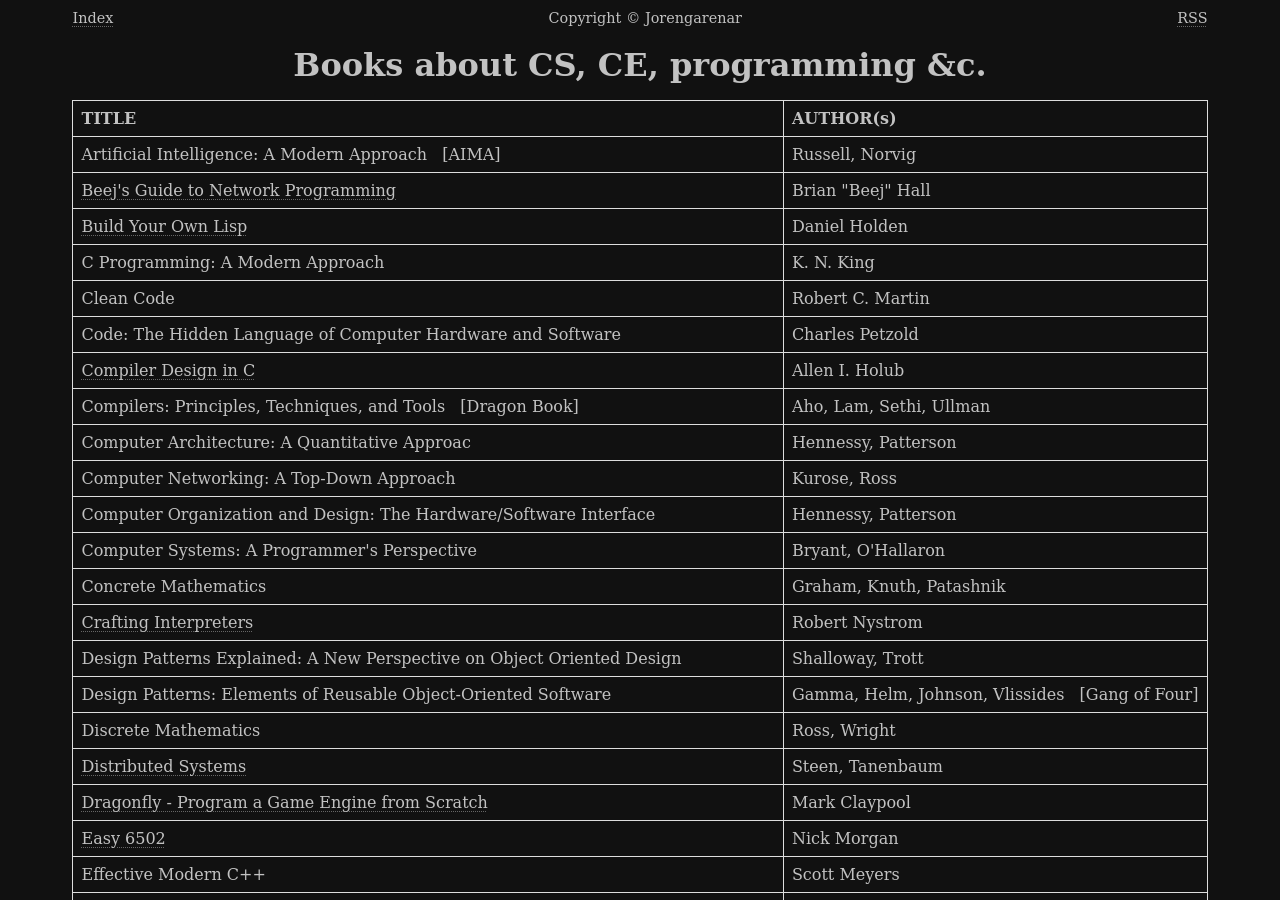
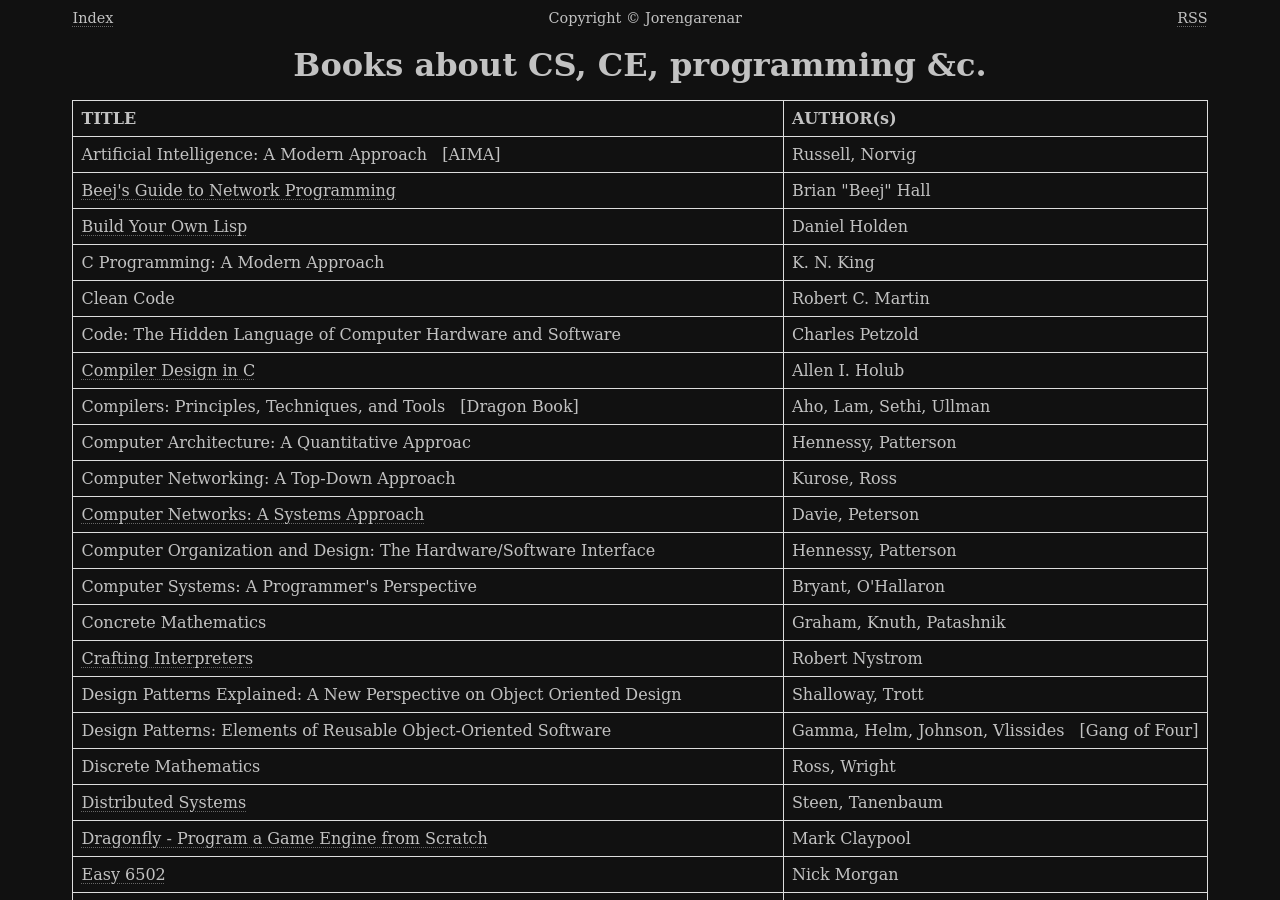
Before and after one commit to Jorenar/blog, a Jekyll site: the page built from _posts/2023-11-26-cs-books.md, in a window 1280 px wide and 900 px high. Built offline with Jekyll 4.4.1, drawn with Linux system fonts in a browser that asks for light colours.

```diff
--- a/_posts/2023-11-26-cs-books.md
+++ b/_posts/2023-11-26-cs-books.md
@@ -17,6 +17,7 @@ title:  "Books about CS, CE, programming &c."
 | Compilers: Principles, Techniques, and Tools &nbsp; [Dragon&nbsp;Book]             | Aho, Lam, Sethi, Ullman
 | Computer Architecture: A Quantitative Approac                                      | Hennessy, Patterson
 | Computer Networking: A Top-Down Approach                                           | Kurose, Ross
+| [Computer Networks: A Systems Approach][NetSyA]                                    | Davie, Peterson
 | Computer Organization and Design: The Hardware/Software Interface                  | Hennessy, Patterson
 | Computer Systems: A Programmer's Perspective                                       | Bryant, O'Hallaron
 | Concrete Mathematics                                                               | Graham, Knuth, Patashnik
```
Also changed, not shown: other parts of _posts/2023-11-26-cs-books.md (+1 -0 lines).
